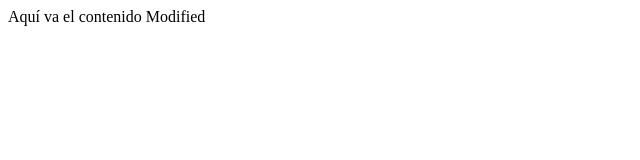
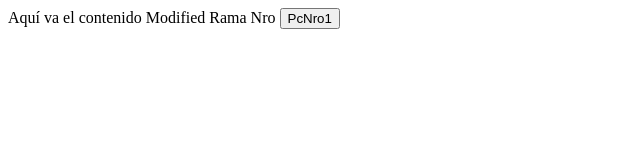
Before and after one commit to dikson88512/GitHubPractice, a plain HTML site: page Index.html in a window 1280 px wide. Shown: the whole page, without its empty margins (0-640 px from the left). Drawn offline with Linux system fonts and the light colour scheme.

Commit message:
From PC Nro 1

```diff
--- a/Index.html
+++ b/Index.html
@@ -3,6 +3,7 @@
     <title>Mi página de ejemplo</title>
   </head>
   <body>
-    Aquí va el contenido Modified
+    Aquí va el contenido Modified Rama Nro
   </body>
+  <button>PcNro1</button>
 </html>
```
